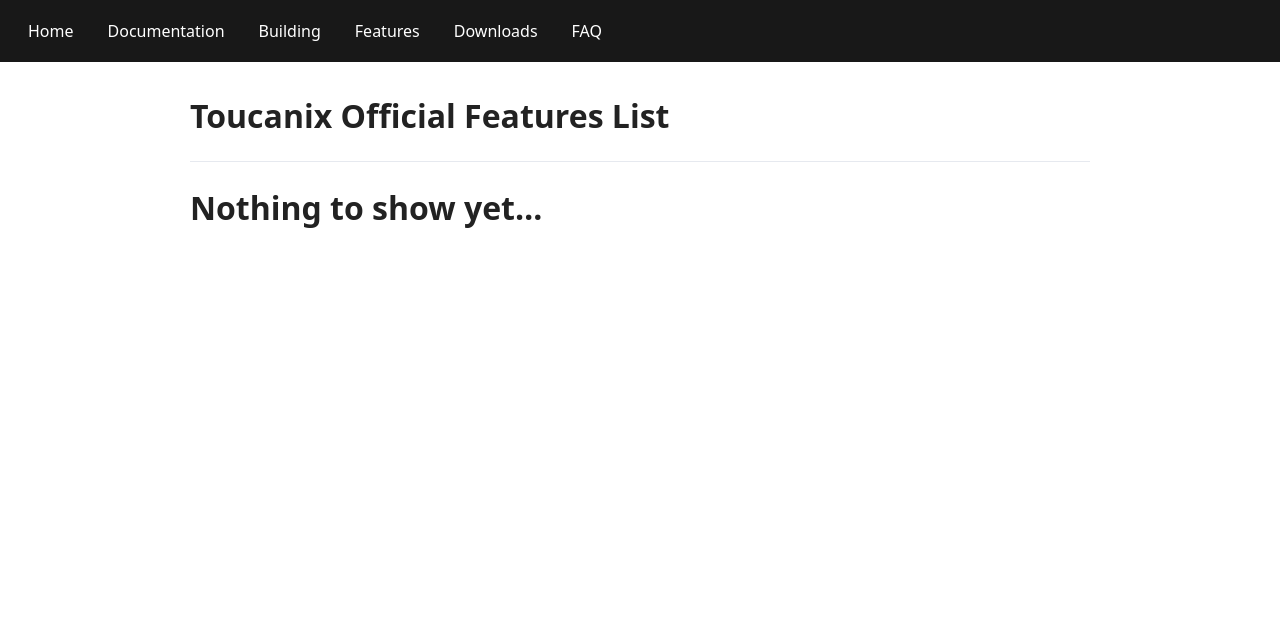
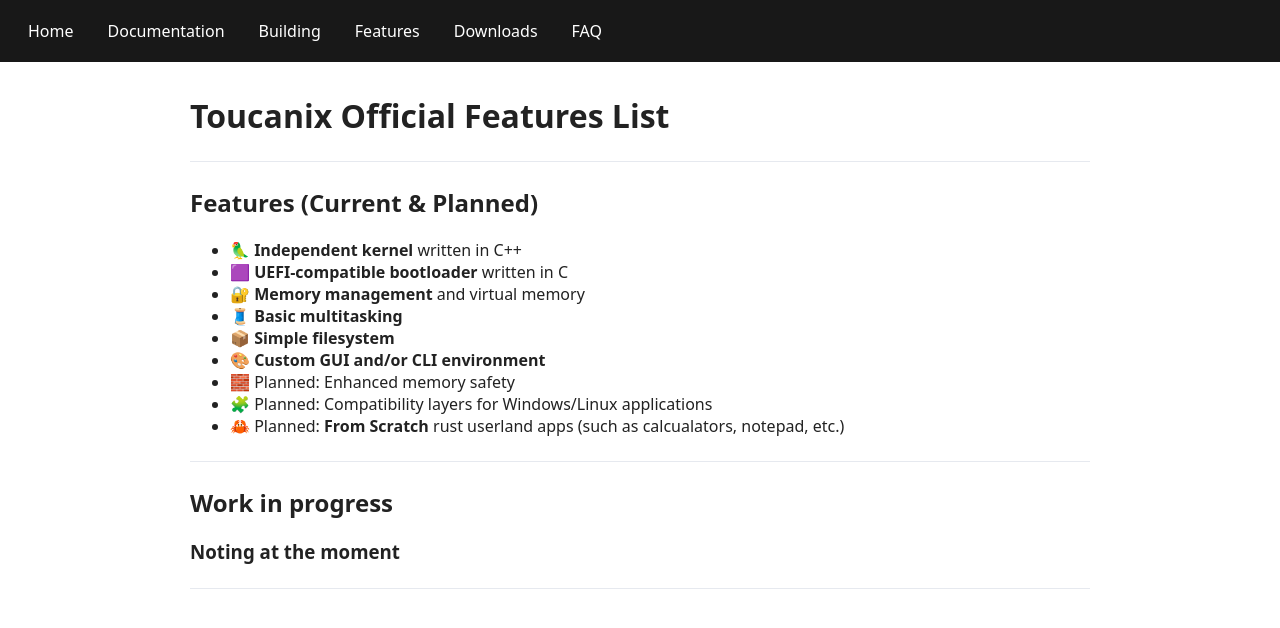
Before and after one commit to CorgiMasterEpic/toucanix-site, a Jekyll site: the page built from features/index.md, in a window 1280 px wide. Shown: the top 628 px of the page. Built offline with Jekyll 4.4.1, drawn with Linux system fonts in a browser that asks for light colours.

Commit message:
Add features and planned enhancements to index.md

```diff
--- a/features/index.md
+++ b/features/index.md
@@ -5,4 +5,22 @@ layout: default
 
 <link rel="stylesheet" href="/assets/css/theme.css">
 
-# Nothing to show yet...
+## Features (Current & Planned)
+
+- 🦜 **Independent kernel** written in C++
+- 🟪 **UEFI-compatible bootloader** written in C
+- 🔐 **Memory management** and virtual memory
+- 🧵 **Basic multitasking**
+- 📦 **Simple filesystem**
+- 🎨 **Custom GUI and/or CLI environment**
+- 🧱 Planned: Enhanced memory safety
+- 🧩 Planned: Compatibility layers for Windows/Linux applications
+- 🦀 Planned: **From Scratch** rust userland apps (such as calcualators, notepad, etc.)
+
+---
+
+## Work in progress
+
+### Noting at the moment
+
+---
```
